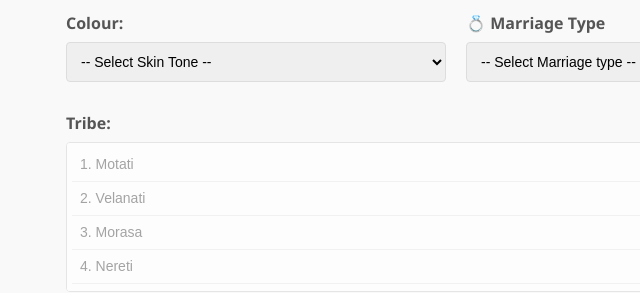
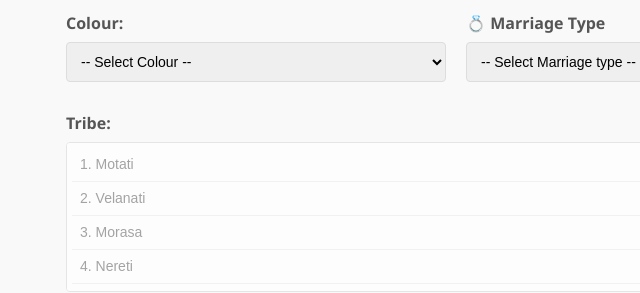
Before and after one commit to yeshwantreddyanugu/matrimony-demo, a plain HTML site: page add-profile.html in a window 1280 px wide. Shown: the part 772-1065 px from the top of the page, 299-939 px from the left. Drawn offline with Linux system fonts and the light colour scheme; sample sign-in values are in the browser's storage.

Commit message:
updated color

```diff
--- a/add-profile.html
+++ b/add-profile.html
@@ -438,23 +438,18 @@
 
                         <!-- Added Colour Field -->
                         <div class="form-group">
-                            <label for="colour"> Colour:</label>
+                            <label for="colour">Colour:</label>
                             <select id="colour" name="colour">
-                                <option value="">-- Select Skin Tone --</option>
-                                <option value="Very Light">Very Light – Pale skin, often looks white</option>
-                                <option value="Light">Light – Fair skin, with pinkish or yellowish tones</option>
-                                <option value="Medium Light">Medium Light – Slightly darker than light, but still pale
-                                </option>
-                                <option value="Olive">Olive – Skin with a greenish or yellowish tint</option>
-                                <option value="Tan">Tan – Light brown, like skin after being in the sun</option>
-                                <option value="Brown">Brown – Medium brown skin</option>
-                                <option value="Caramel">Caramel – Light to medium brown, with a golden or warm tone
-                                </option>
-                                <option value="Dark Brown">Dark Brown – Rich brown skin</option>
-                                <option value="Very Dark">Very Dark – Deep brown or black skin, often cool-toned
-                                </option>
+                                <option value="">-- Select Colour --</option>
+                                <option value="Fair"> Fair – Light skin tone</option>
+                                <option value="White"> White – Pale white skin tone</option>
+                                <option value="Red"> Red – Reddish skin tone</option>
+                                <option value="Normal">Normal – Standard skin tone</option>
+                                <option value="Brown"> Brown – Light brown skin tone</option>
+                                <option value="Medium"> Medium – Medium brown skin tone</option>
                             </select>
                         </div>
+
 
                         <div class="form-group">
                             <label for="zodiac">💍 Marriage Type</label>
```
